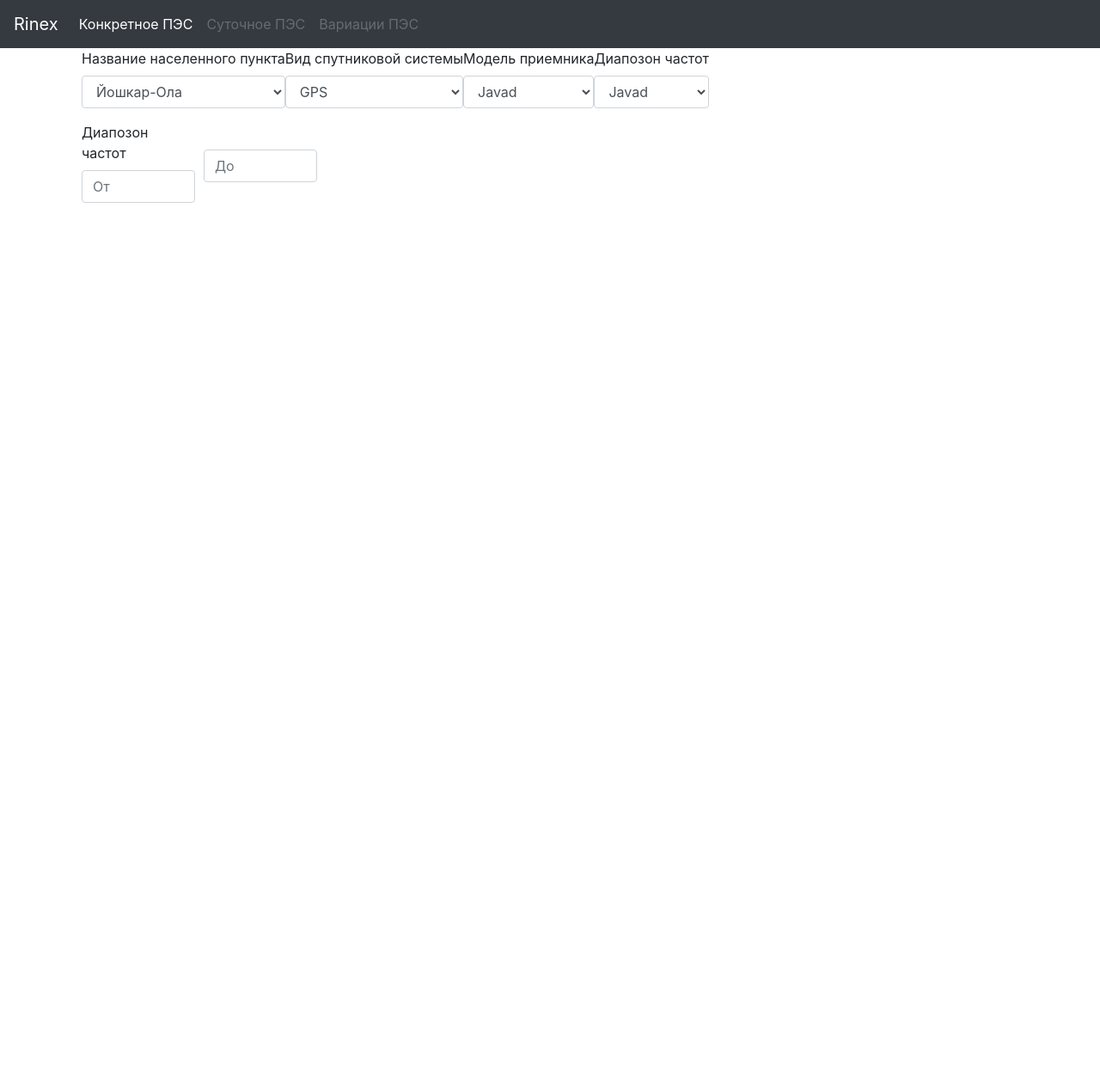
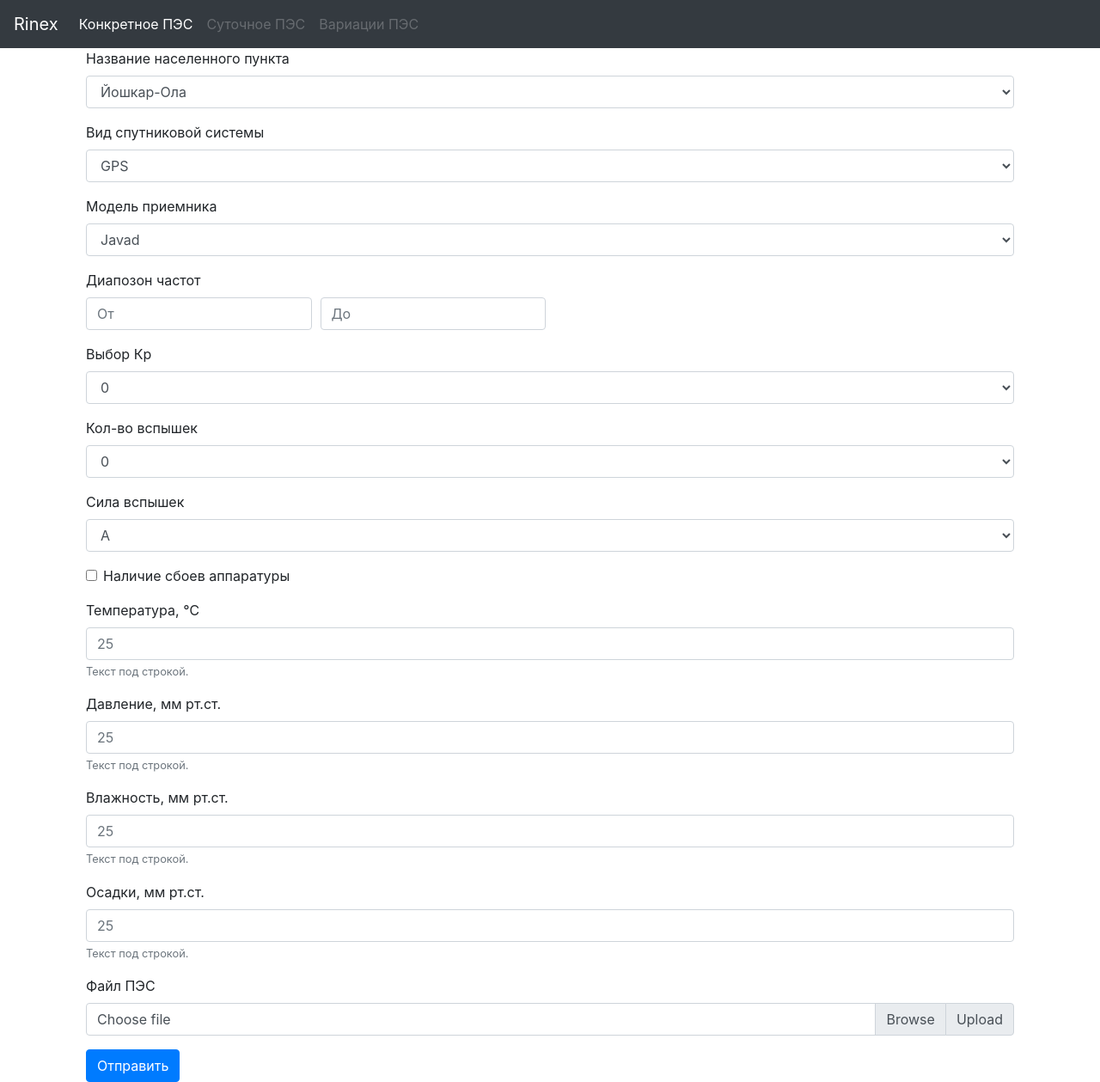
Before and after one commit to kjkasi/RinexPy, a Django app: page /bootstrap/ in a window 1280 px wide. Shown: the whole page at 86% size. Before the commit the page ends 236 px from the top, so only its background shows below. Run offline with Django 3.2, Linux system fonts and the light colour scheme; some libraries are stand-ins or nearby versions.

Commit message:
No message

```diff
--- /dev/null
+++ b/Setup.txt
@@ -0,0 +1,6 @@
+django-admin startproject rinexpy
+cd rinepy
+python manage.py runserver
+python manage.py startapp rinex
+python manage.py makemigrations
+python manage.py migrate
--- a/rinex/templates/rinex/bootstrap.html
+++ b/rinex/templates/rinex/bootstrap.html
@@ -2,7 +2,11 @@
 <html lang="en">
 	<head>
 		<meta charset="utf-8">
-		<title>Starter Template for Bootstrap</title>
+
+		<meta name="viewport" content="width=device-width, initial-scale=1, shrink-to-fit=no">
+		<meta name="description" content="">
+		<meta name="author" content="">
+		<title>Rinex</title>
 		{% load static %}
 		<link rel="stylesheet" type="text/css" href="{% static 'rinex/css/bootstrap.min.css' %}" />
 	</head>
@@ -35,7 +39,6 @@
 			<div class="container">
 
 				<form>
-				<div class="form-row">
 					<div class="form-group">
 						<label for="exampleFormControlSelect1">Название населенного пункта</label>
 						<select class="form-control" id="exampleFormControlSelect1">
@@ -70,16 +73,6 @@
 							<option>South</option>
 						</select>
 					</div>
-			  <div class="form-group">
-				<label for="exampleFormControlSelect1">Диапозон частот</label>
-				<select class="form-control" id="exampleFormControlSelect1">
-				  <option>Javad</option>
-				  <option>Leyca</option>
-				  <option>Spectra</option>
-				  <option>Trible</option>
-				  <option>South</option>
-				</select>
-			  </div>
 					<div class="form-row">
 						<div class="form-group col-md-3">
 							<label for="inputEmail4">Диапозон частот</label>
@@ -90,6 +83,77 @@
 							<input type="password" class="form-control" id="inputPassword4" placeholder="До">
 						</div>
 					</div>
+					<div class="form-group">
+						<label for="exampleFormControlSelect1">Выбор Кр</label>
+						<select class="form-control" id="exampleFormControlSelect1">
+							<option>0</option>
+							<option>1</option>
+							<option>2</option>
+							<option>3</option>
+							<option>4</option>
+							<option>5</option>
+							<option>6</option>
+							<option>7</option>
+							<option>8</option>
+							<option>9</option>
+						</select>
+					</div>
+					<div class="form-group">
+						<label for="exampleFormControlSelect1">Кол-во вспышек</label>
+						<select class="form-control" id="exampleFormControlSelect1">
+							<option>0</option>
+							<option>1</option>
+							<option>2</option>
+							<option>3</option>
+						</select>
+					</div>
+					<div class="form-group">
+						<label for="exampleFormControlSelect1">Сила вспышек</label>
+						<select class="form-control" id="exampleFormControlSelect1">
+							<option>A</option>
+							<option>B</option>
+							<option>C</option>
+							<option>M</option>
+							<option>X</option>
+						</select>
+					</div>
+					<div class="form-group form-check">
+						<input type="checkbox" class="form-check-input" id="exampleCheck1">
+						<label class="form-check-label" for="exampleCheck1">Наличие сбоев аппаратуры</label>
+					</div>
+					<div class="form-group">
+						<label for="exampleInputEmail1">Температура, &#8451</label>
+						<input type="email" class="form-control" id="exampleInputEmail1" aria-describedby="emailHelp" placeholder="25">
+						<small id="emailHelp" class="form-text text-muted">Текст под строкой.</small>
+					</div>
+					<div class="form-group">
+						<label for="exampleInputEmail1">Давление, мм рт.ст.</label>
+						<input type="email" class="form-control" id="exampleInputEmail1" aria-describedby="emailHelp" placeholder="25">
+						<small id="emailHelp" class="form-text text-muted">Текст под строкой.</small>
+					</div>
+					<div class="form-group">
+						<label for="exampleInputEmail1">Влажность, мм рт.ст.</label>
+						<input type="email" class="form-control" id="exampleInputEmail1" aria-describedby="emailHelp" placeholder="25">
+						<small id="emailHelp" class="form-text text-muted">Текст под строкой.</small>
+					</div>
+					<div class="form-group">
+						<label for="exampleInputEmail1">Осадки, мм рт.ст.</label>
+						<input type="email" class="form-control" id="exampleInputEmail1" aria-describedby="emailHelp" placeholder="25">
+						<small id="emailHelp" class="form-text text-muted">Текст под строкой.</small>
+					</div>
+					<div class="form-group">
+						<label for="inputGroupFile02">Файл ПЭС</label>
+						<div class="input-group">
+							<div class="custom-file">
+								<input type="file" class="custom-file-input" id="inputGroupFile02">
+								<label class="custom-file-label" for="inputGroupFile02" aria-describedby="inputGroupFileAddon02">Choose file</label>
+							</div>
+							<div class="input-group-append">
+								<span class="input-group-text" id="inputGroupFileAddon02">Upload</span>
+							</div>
+						</div>
+					</div>
+					<button type="submit" class="btn btn-primary">Отправить</button>
 		</form>
 	  </div>
 
--- a/rinex/views.py
+++ b/rinex/views.py
@@ -4,13 +4,13 @@ from __future__ import unicode_literals
 from django.shortcuts import get_object_or_404, render
 from django.http import HttpResponse
 from django.template import loader
-from .models import Place, SatelliteSystem
+from .models import Station, SatelliteSystem
 
 def index(request):
-    all_place = SatelliteSystem.objects.all()
+    all_objects = SatelliteSystem.objects.all()
     template = loader.get_template('rinex/index.html')
     context = {
-        'latest_place_list': all_place,
+        'latest_place_list': all_objects,
     }
     return HttpResponse(template.render(context, request))
 
```
Also changed, not shown: rinex/admin.py (+6 -2 lines), rinex/models.py (+14 -4 lines), rinex/migrations/0004_auto_20181021_1258.py (added), rinex/migrations/0005_auto_20181021_1306.py (added), rinex/migrations/0006_auto_20181021_1312.py (added), rinex/migrations/0007_auto_20181021_1314.py (added). Lines whose indentation alone changed are shown as unchanged.
